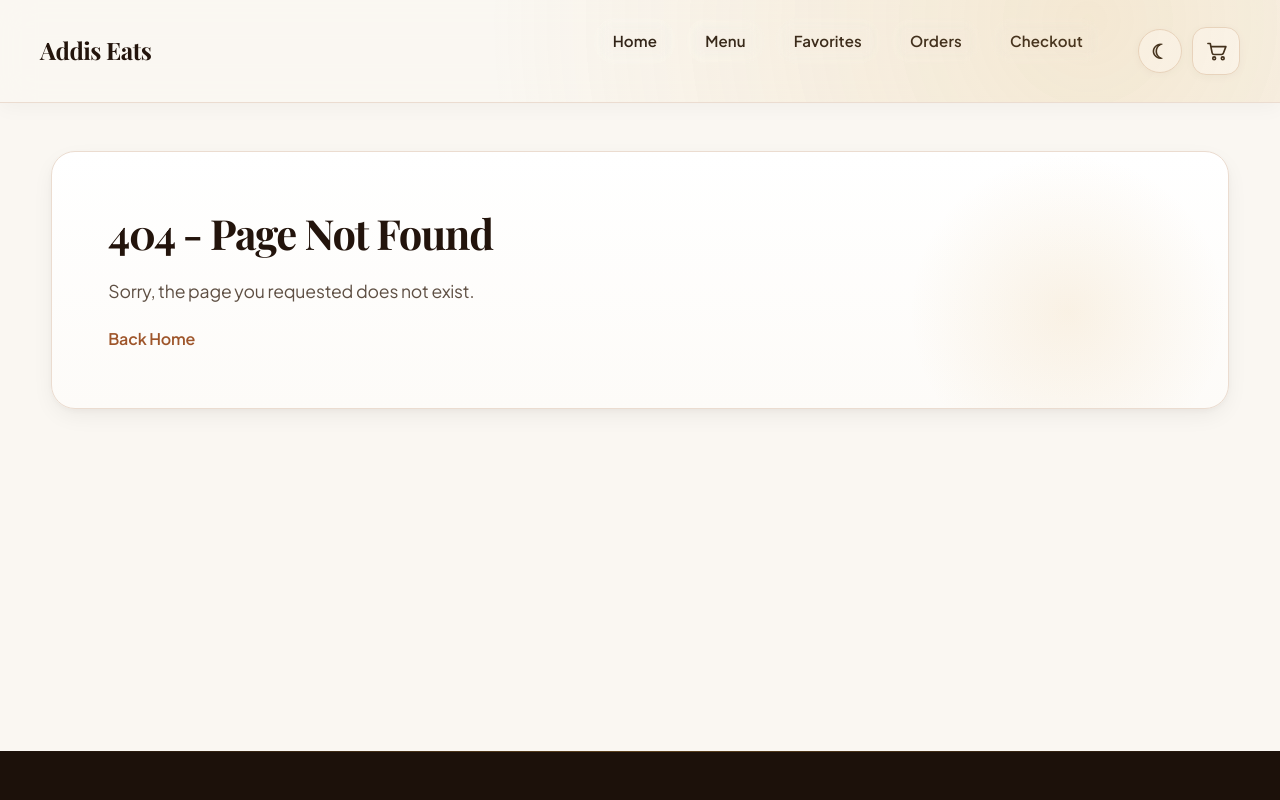
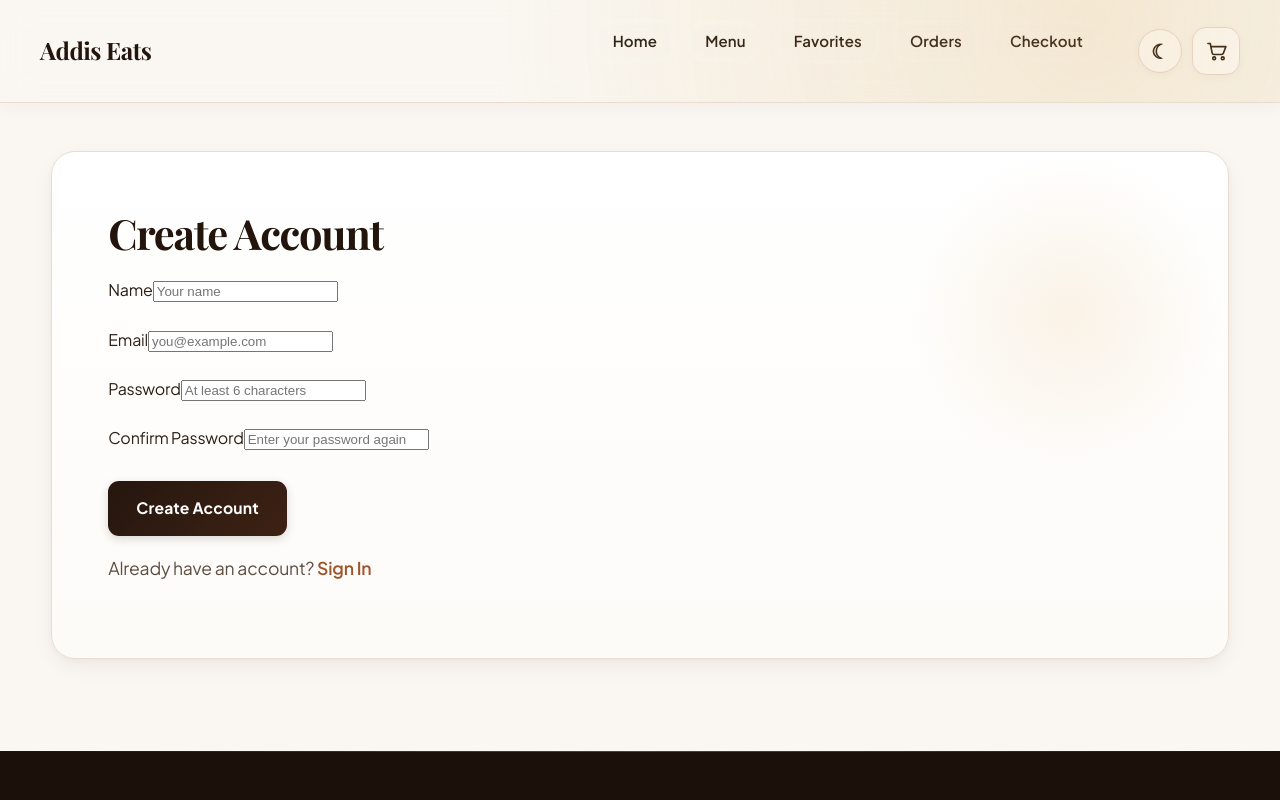
Before and after one commit to HaniSemayat/Addis-Eats, a React (Vite) app: page /register in a window 1280 px wide. Shown: the top 800 px of the page. Built offline with nearby package versions, Linux system fonts and the light colour scheme; a web font is replaced by a local one.

Commit message:
feat: add customer registration

```diff
--- a/src/App.jsx
+++ b/src/App.jsx
@@ -15,6 +15,7 @@ import Menu from "./menu/Menu";
 import DishDetail from "./menu/DishDetail";
 import Cart from "./cart/Cart";
 import Login from "./Login";
+import Register from "./Register";
 import NotFound from "./NotFound";
 import RequireAuth from "./auth/RequireAuth";
 import AuthProvider from "./auth/AuthContext";
@@ -206,6 +207,13 @@ function App() {
                             />
 
                             <Route
+                                path="register"
+                                element={
+                                    <Register />
+                                }
+                            />
+
+                            <Route
                                 path="favorites"
                                 element={
                                     <Favorites />
--- /dev/null
+++ b/src/Register.jsx
@@ -0,0 +1,137 @@
+import { useState } from "react";
+import { Link, useLocation, useNavigate } from "react-router-dom";
+import useAuth from "./auth/useAuth";
+
+function Register() {
+    const [name, setName] = useState("");
+    const [email, setEmail] = useState("");
+    const [password, setPassword] = useState("");
+    const [confirmPassword, setConfirmPassword] = useState("");
+    const [error, setError] = useState("");
+
+    const { register } = useAuth();
+
+    const navigate = useNavigate();
+    const location = useLocation();
+
+    const from =
+        location.state?.from?.pathname ?? "/menu";
+
+    function handleSubmit(event) {
+        event.preventDefault();
+
+        setError("");
+
+        if (password !== confirmPassword) {
+            setError("Passwords do not match.");
+            return;
+        }
+
+        if (password.length < 6) {
+            setError(
+                "Password must be at least 6 characters."
+            );
+            return;
+        }
+
+        const result = register(
+            name.trim(),
+            email.trim(),
+            password
+        );
+
+        if (!result.success) {
+            setError(result.message);
+            return;
+        }
+
+        navigate(from, {
+            replace: true
+        });
+    }
+
+    return (
+        <section>
+            <h2>Create Account</h2>
+
+            <form onSubmit={handleSubmit}>
+                <label>
+                    Name
+
+                    <input
+                        type="text"
+                        value={name}
+                        onChange={(event) =>
+                            setName(event.target.value)
+                        }
+                        placeholder="Your name"
+                        required
+                    />
+                </label>
+
+                <label>
+                    Email
+
+                    <input
+                        type="email"
+                        value={email}
+                        onChange={(event) =>
+                            setEmail(event.target.value)
+                        }
+                        placeholder="you@example.com"
+                        required
+                    />
+                </label>
+
+                <label>
+                    Password
+
+                    <input
+                        type="password"
+                        value={password}
+                        onChange={(event) =>
+                            setPassword(event.target.value)
+                        }
+                        placeholder="At least 6 characters"
+                        required
+                    />
+                </label>
+
+                <label>
+                    Confirm Password
+
+                    <input
+                        type="password"
+                        value={confirmPassword}
+                        onChange={(event) =>
+                            setConfirmPassword(
+                                event.target.value
+                            )
+                        }
+                        placeholder="Enter your password again"
+                        required
+                    />
+                </label>
+
+                {error && (
+                    <p className="error">
+                        {error}
+                    </p>
+                )}
+
+                <button type="submit">
+                    Create Account
+                </button>
+            </form>
+
+            <p>
+                Already have an account?{" "}
+                <Link to="/login">
+                    Sign In
+                </Link>
+            </p>
+        </section>
+    );
+}
+
+export default Register;
```
